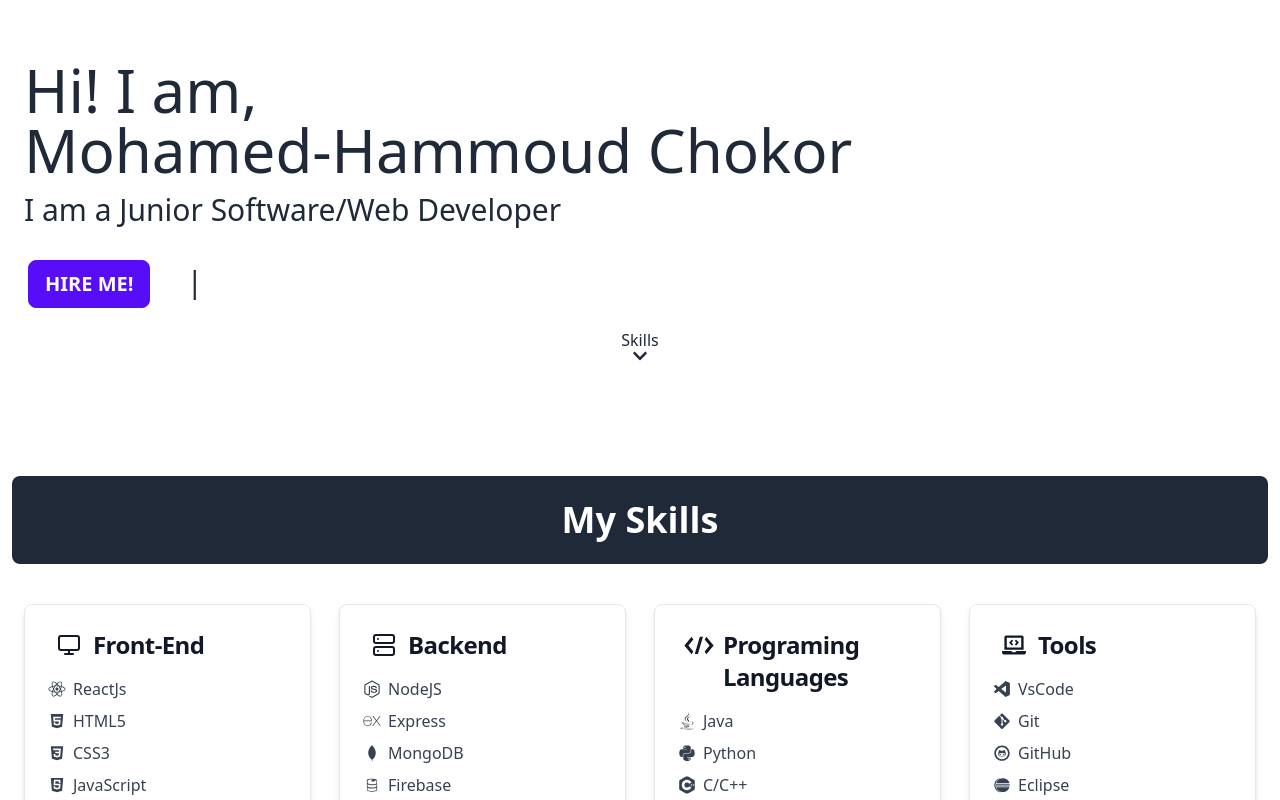
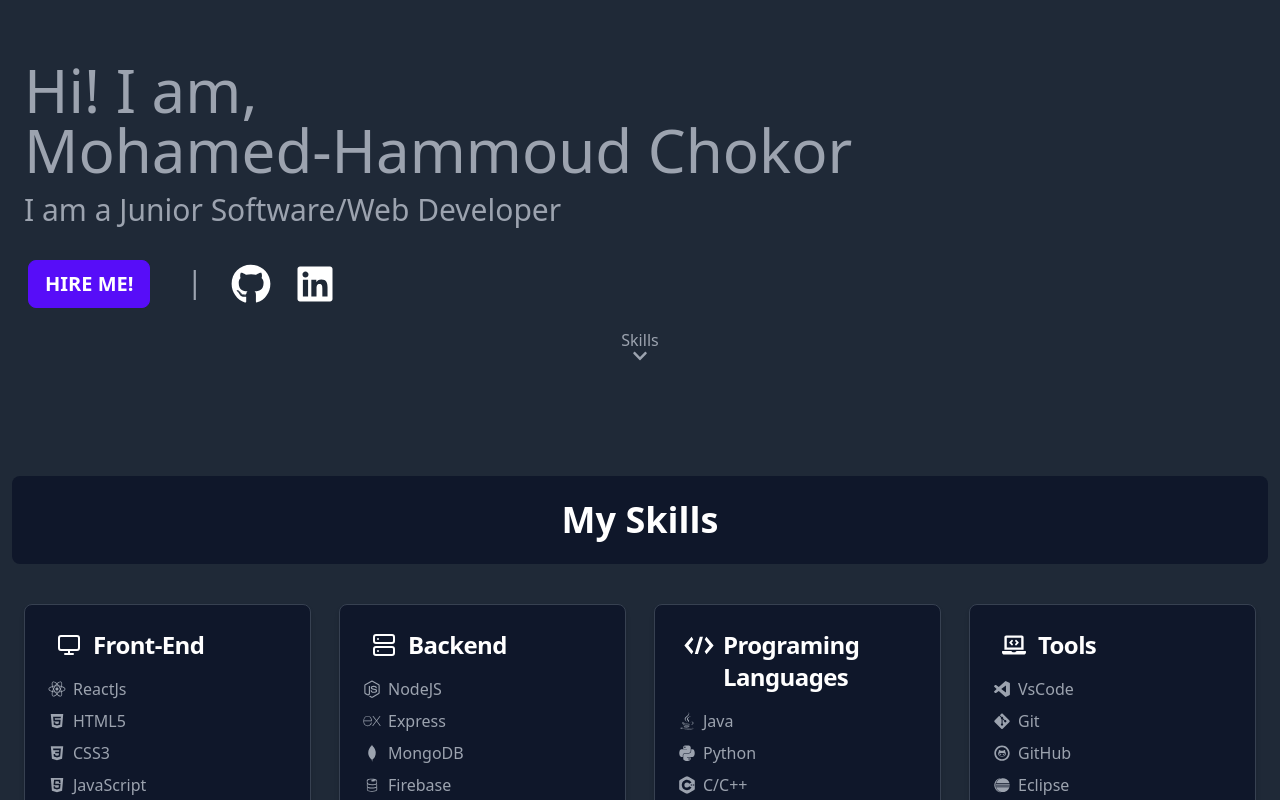
Before and after one commit to mmchokor/Portfolio, a React (Vite) app: page / in a window 1280 px wide. Shown: the part 420-1220 px from the top of the page. Built offline with nearby package versions, Linux system fonts and the light colour scheme.

Commit message:
Fixed light mode from braking website

```diff
--- a/src/App.jsx
+++ b/src/App.jsx
@@ -11,7 +11,7 @@
    return (
       <>
          <Router>
-            <div className='flex flex-col justiy-between min-h-screen'>
+            <div className='flex flex-col justiy-between min-h-screen bg-gray-800'>
                <Navbar title={'Chokor.Protfolio()'} />
                <main className='container mx-auto px-3 pb-12 flex-grow'>
                   <Routes>
--- a/src/components/Landing.jsx
+++ b/src/components/Landing.jsx
@@ -6,9 +6,9 @@
       <>
          <section className='container mx-auto px-3 h-[90vh]'>
             <div className='absolute bottom-20 pr-8'>
-               <h1 className='text-6xl'>Hi! I am,</h1>
-               <h1 className='text-6xl'>Mohamed-Hammoud Chokor</h1>
-               <h2 className='text-3xl mt-3'>
+               <h1 className='text-6xl text-gray-400'>Hi! I am,</h1>
+               <h1 className='text-6xl text-gray-400'>Mohamed-Hammoud Chokor</h1>
+               <h2 className='text-3xl mt-3 text-gray-400'>
                   I am a Junior Software/Web Developer
                </h2>
                <div className='inline-flex gap-12 mt-12 pl-5 '>
@@ -18,7 +18,7 @@
                   >
                      Hire Me!
                   </Link>
-                  <span className='text-3xl -mt-3 -mx-4 pr-2'>|</span>
+                  <span className='text-3xl -mt-3 -mx-4 pr-2 text-gray-400'>|</span>
                   <a
                      href='https://github.com/mmchokor'
                      target='_blank'
@@ -37,7 +37,7 @@
                <br />
             </div>
          </section>
-         <div class='flex flex-row justify-center items-center'>
+         <div class='flex flex-row justify-center items-center text-gray-400'>
          <a
             href='#skills'
             className='text-center absolute bottom-7 text-md'
--- a/src/components/layout/Footer.jsx
+++ b/src/components/layout/Footer.jsx
@@ -3,7 +3,7 @@
 function Footer() {
    return (
       // add stling to the footer to make it stay ath the bottom of the page
-      <footer className='items-center p-4 bg-neutral text-neutral-content'>
+      <footer className='items-center p-4 bg-slate-900 text-neutral-content'>
          <div className='footer container mx-auto'>
             <div className='items-center grid-flow-col'>
                <p>Copyright © {new Date().getFullYear()} - All right reserved</p>
--- a/src/components/layout/Navbar.jsx
+++ b/src/components/layout/Navbar.jsx
@@ -30,7 +30,7 @@
    useEffect(() => {
       if (scrollPosition > 40) {
          setNavbarBg(
-            standardNav + ' sticky top-0 shadow-lg bg-neutral navbar-toggler'
+            standardNav + ' sticky top-0 shadow-lg bg-slate-900 navbar-toggler'
          )
       } else {
          setNavbarBg(standardNav + ' bg-transparent navbar-toggler')
@@ -51,7 +51,7 @@
                <section className='MOBILE-MENU flex lg:hidden'>
                   <div
                      className={
-                        isNavOpen ? 'showMenuNav bg-neutral' : 'hideMenuNav'
+                        isNavOpen ? 'showMenuNav bg-slate-900' : 'hideMenuNav'
                      }
                   >
                      {/* Cross Icon */}
--- a/src/components/shared/SkillsCard.jsx
+++ b/src/components/shared/SkillsCard.jsx
@@ -2,15 +2,15 @@
 
 export const SkillsCard = ({ icon, title, skillsArray, skillsArrayIcons }) => {
    return (
-      <div className='block p-6 max-w-sm bg-white rounded-lg border border-gray-200 shadow-md  dark:bg-gray-800 dark:border-gray-700 min-h-[20rem]'>
-         <h5 className='mb-4 text-2xl font-bold tracking-tight text-gray-900 dark:text-white inline-flex'>
+      <div className='block p-6 max-w-sm rounded-lg border shadow-md bg-slate-900 border-gray-700 min-h-[20rem]'>
+         <h5 className='mb-4 text-2xl font-bold tracking-tight text-white inline-flex'>
             <span className='pr-3 mt-1 ml-2'>{icon}</span> {title}
          </h5>
 
          <ul className='font-normal text-gray-700 dark:text-gray-400'>
             {skillsArray.map((skill, index) => {
                return (
-                  <li key={index} className='flex items-center mb-2'>
+                  <li key={index} className='flex items-center mb-2 text-gray-400'>
                      <span className='mr-2 scale-110'>{skillsArrayIcons[index]}</span>
                      {skill}
                   </li>
--- a/src/pages/About.jsx
+++ b/src/pages/About.jsx
@@ -4,14 +4,14 @@
    return (
       // center the div belwon
       <section>
-         <div className='max-w-3xl py-4 px-8 bg-neutral shadow-lg rounded-lg my-20 mx-auto'>
+         <div className='max-w-3xl py-4 px-8 bg-slate-900 shadow-lg rounded-lg my-20 mx-auto'>
             <div className='flex justify-center md:justify-end -mt-16'>
                <img
                   className='w-20 h-20 object-cover rounded-full border-2 border-indigo-500 lg:scale-150 md:scale-125 lg:mr-10 md:mr-7'
                   src='../src/assets/images/about-image.jpg'
                />
             </div>
-            <div className='pt-4'>
+            <div className='pt-4 text-gray-400'>
                <h2 className='text-white-800 text-3xl font-semibold'>
                   Software Developer
                </h2>
--- a/src/pages/Contact.jsx
+++ b/src/pages/Contact.jsx
@@ -128,7 +128,7 @@
 
    return (
       <div className='w-full md:w-4/5 md:max-w-full mx-auto lg:w-3/5'>
-         <div className='p-9 border border-gray-600 sm:rounded-md bg-neutral'>
+         <div className='p-9 border border-gray-600 sm:rounded-md bg-slate-900'>
             <form action={FORM_ENDPOINT} onSubmit={handleSubmit} method='POST'>
                <label className='block mb-6'>
                   <span className='text-gray-300'>Your name</span>
--- a/src/pages/Home.jsx
+++ b/src/pages/Home.jsx
@@ -66,7 +66,7 @@
 
          {/* Skills Section */}
          <section id='skills' className='scroll-mt-24 mt-16'>
-            <h1 className='text-center text-4xl text-white font-bold my-10 bg-gray-800 border-gray-700 py-6 rounded-lg'>
+            <h1 className='text-center text-4xl text-white font-bold my-10 bg-slate-900 border-gray-700 py-6 rounded-lg'>
                My Skills
             </h1>
             <div className='grid gap-1 lg:grid-cols-4 md:grid-cols-2 sm:grid-cols-1 mx-auto'>
```
